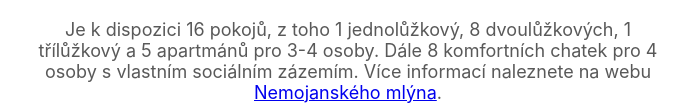
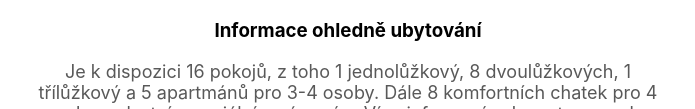
Before and after one commit to martinpilch/kristyna, a plain HTML site: page index.html in a window 1280 px wide. Shown: the part 1292-1401 px from the top of the page, without its empty margins (292-987 px from the left). Drawn offline with Linux system fonts and the light colour scheme.

Commit message:
Text updated

```diff
--- a/index.html
+++ b/index.html
@@ -17,6 +17,8 @@
 		<p>Hostina a večerní zábava pak v <a href="http://www.hotelnemojany.cz" target="_blank">Nemojanském mlýně</a></p>
 		<div class="overlay" onClick="style.pointerEvents='none'"></div>
 		<iframe frameborder="0" scrolling="no" marginheight="0" marginwidth="0"width="600" height="400" src="https://maps.google.com/maps?hl=en&q=hotel nemojany&ie=UTF8&t=roadmap&z=15&iwloc=B&output=embed"></iframe>
+
+		<h3>Informace ohledně ubytování</h3>
 		<p>Je k dispozici 16 pokojů, z toho 1 jednolůžkový, 8 dvoulůžkových, 1 třílůžkový a 5 apartmánů pro 3-4 osoby. Dále 8 komfortních chatek pro 4 osoby s vlastním sociálním zázemím. Více informací naleznete na webu <a href="http://www.hotelnemojany.cz" target="_blank">Nemojanského mlýna</a>.</p>
 		<p>Doufáme, že se na nás nebudete zlobit, že si každý svatebčan hradí ubytování sám. Do 23. 12. 2015 nám prosím sdělte, jestli máte zájem o ubytování a o kolik míst. My vyřídíme rezervaci a dáme Vám vědět ohledně platby.</p>
 
```
